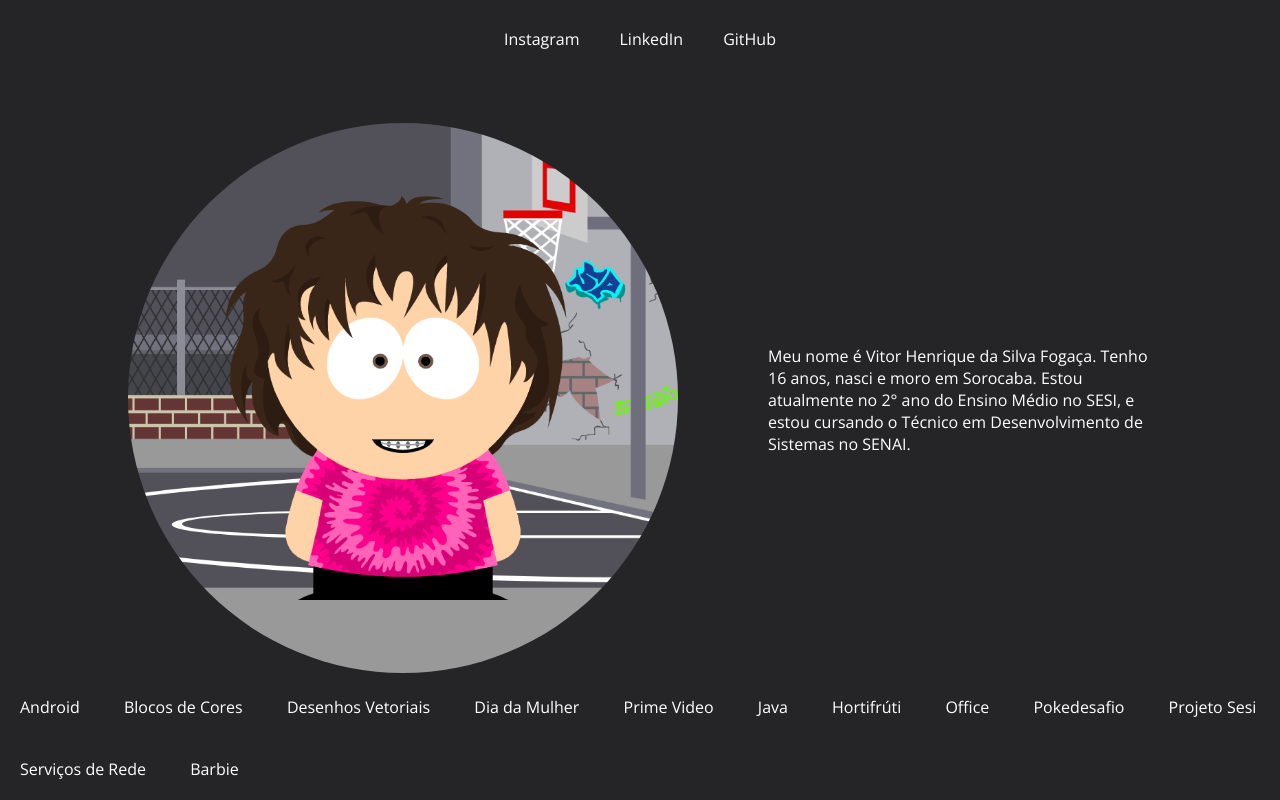
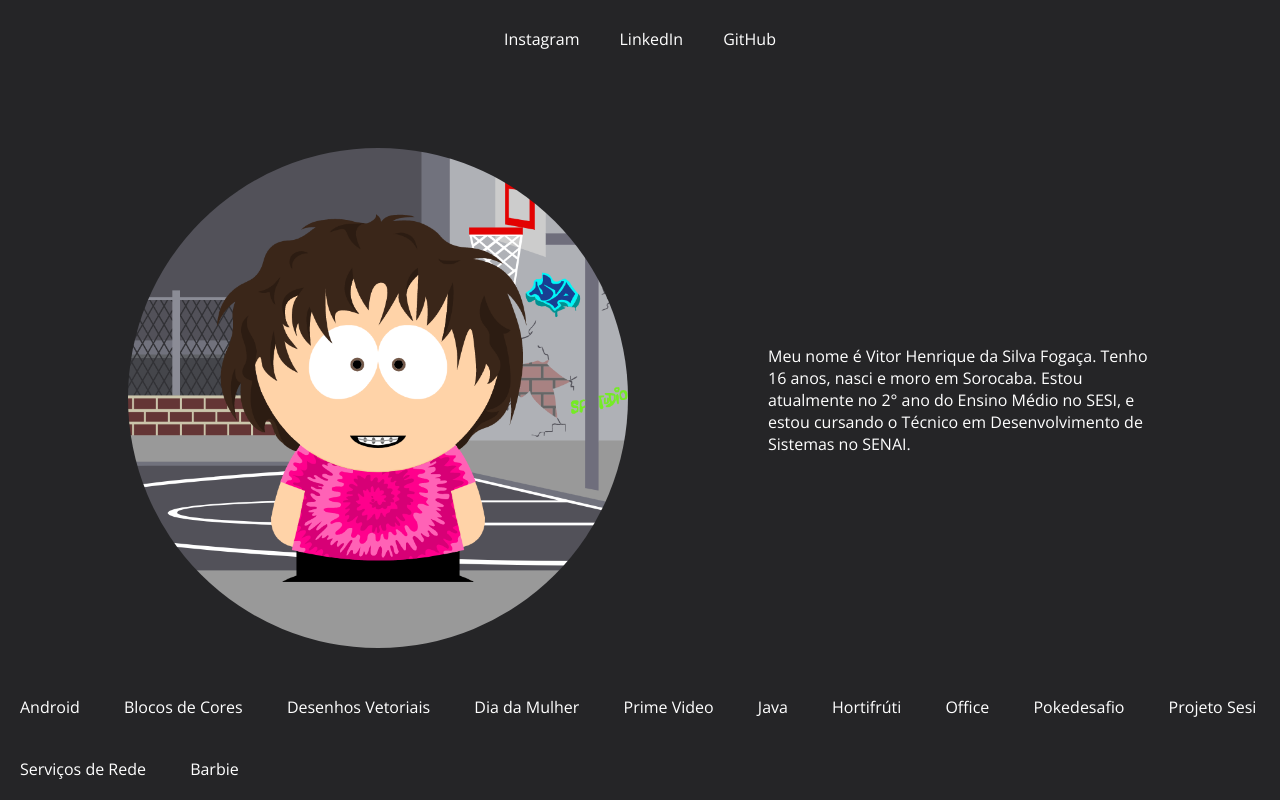
Before and after one commit to vitorh07/vitorh07.github.io, a plain HTML site: page index.html in a window 1280 px wide. Drawn offline with nearby package versions, Linux system fonts and the light colour scheme.

Commit message:
Update estilos.css

```diff
--- a/estilos.css
+++ b/estilos.css
@@ -72,7 +72,7 @@ body{
     font-family: 'Open Sans', sans-serif;
 }
 
-img{border-radius: 50%;max-width: 550px;padding-top: 30px;padding-bottom: 30px;}
+img{border-radius: 50%;max-width: 500px;padding-top: 30px;padding-bottom: 30px;}
 p{
     color: white;
     font-family: 'Open Sans', sans-serif;}
```
